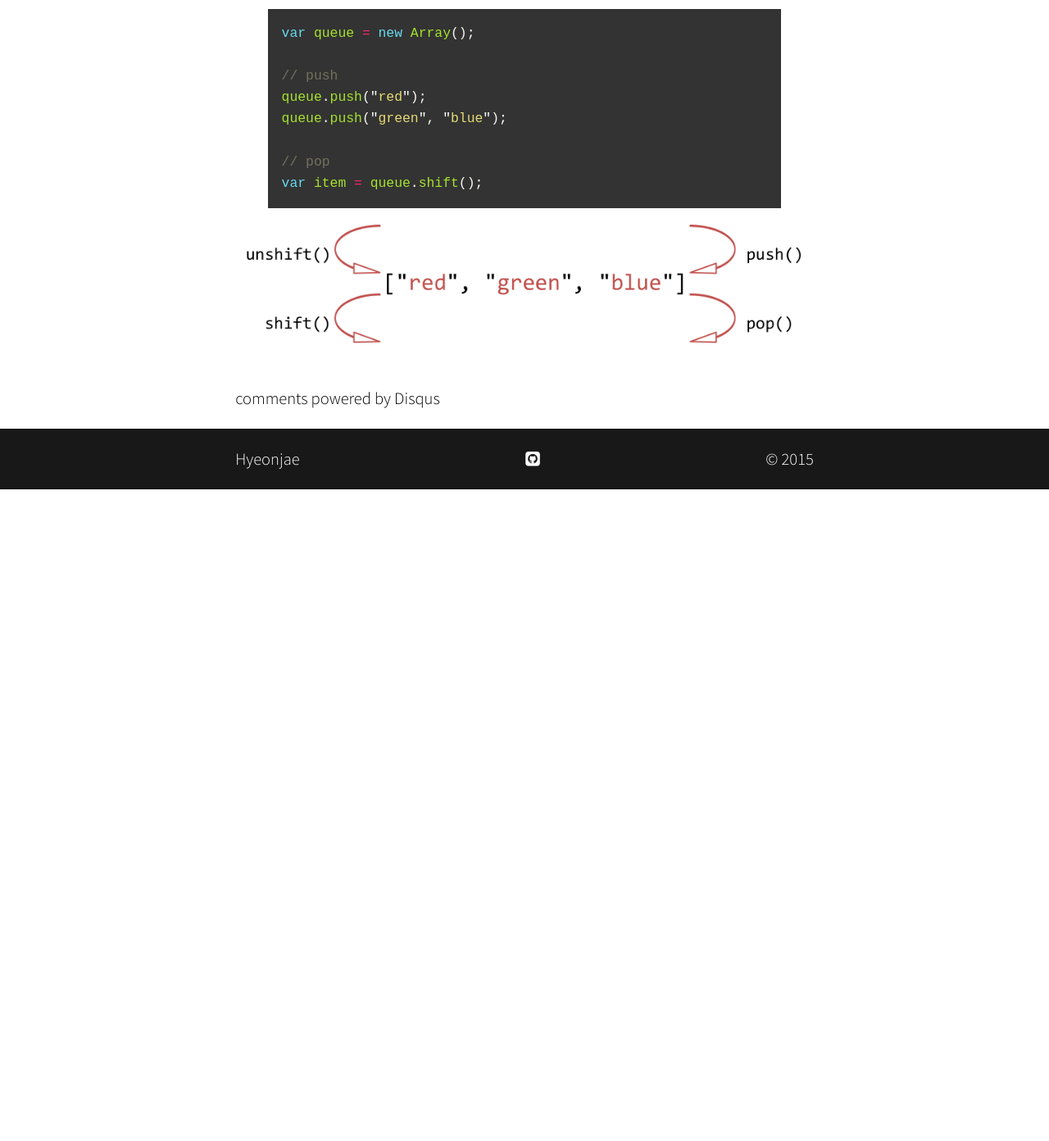
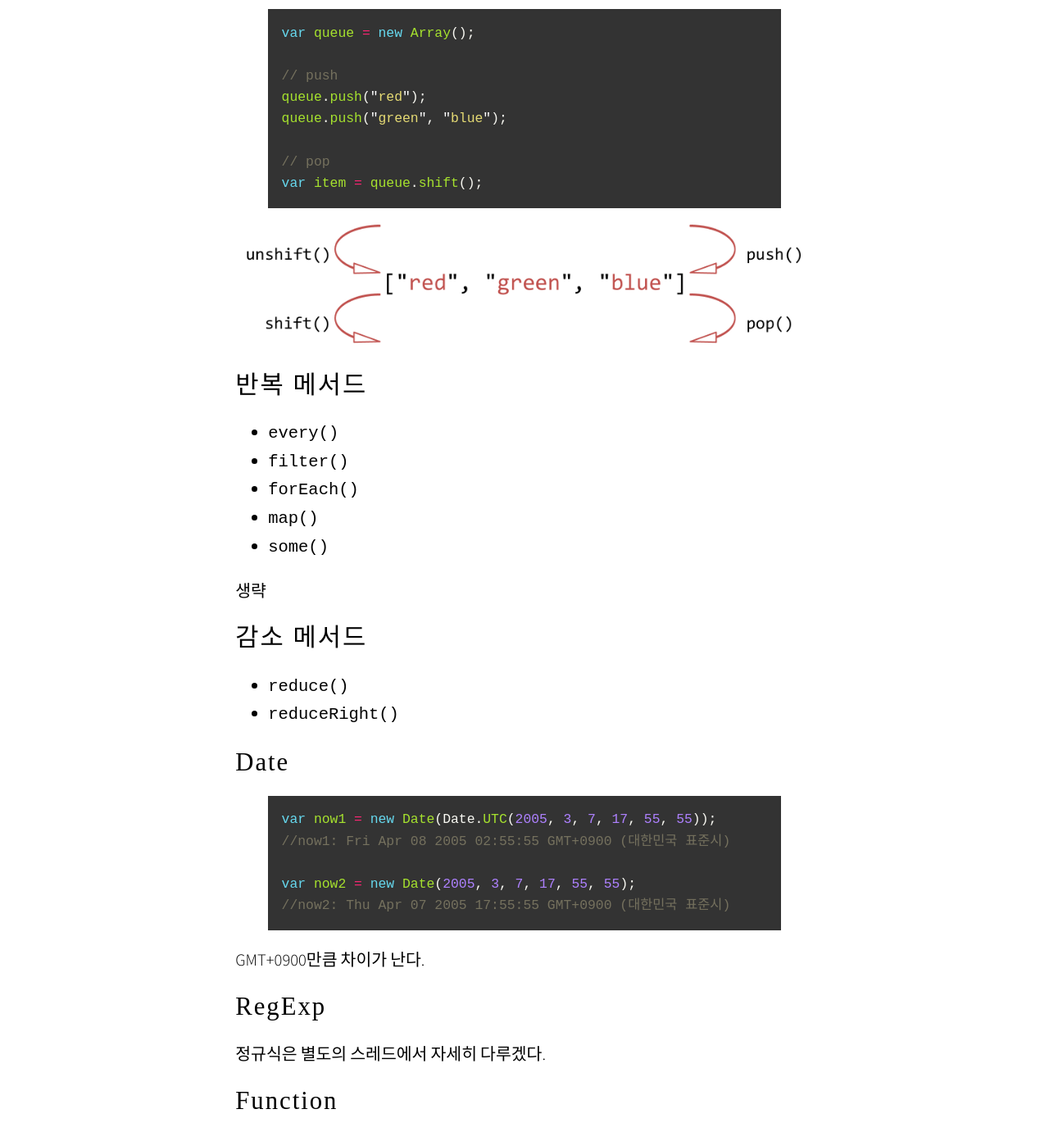
Before and after one commit to hyeonjae/hyeonjae.github.io.archive, a Jekyll site: the page built from _posts/2015-03-05-javascript-study-3.md, in a window 1280 px wide and 1400 px high, scrolled down 3715 px. Shown: the top 1392 px of the window at 82% size. Built offline with Jekyll 4.4.1, drawn with Linux system fonts in a browser that asks for light colours; nearby versions of some CDN libraries; some web fonts are replaced; comment, search, counter and statistics services are not loaded; before the commit the page ends 4312 px from its top, so only the background shows below that.

Commit message:
no message

```diff
--- a/_posts/2015-03-05-javascript-study-3.md
+++ b/_posts/2015-03-05-javascript-study-3.md
@@ -121,3 +121,41 @@ var item = queue.shift();
 {% endhighlight %}
 
 ![4]({{ site.url }}/assets/array_usage.png)
+
+
+## 반복 메서드
+
+ - `every()`
+ - `filter()`
+ - `forEach()`
+ - `map()`
+ - `some()`
+
+생략
+
+
+## 감소 메서드
+
+ - `reduce()`
+ - `reduceRight()`
+
+
+
+## Date
+{% highlight javascript %}
+var now1 = new Date(Date.UTC(2005, 3, 7, 17, 55, 55));
+//now1: Fri Apr 08 2005 02:55:55 GMT+0900 (대한민국 표준시)
+
+var now2 = new Date(2005, 3, 7, 17, 55, 55);
+//now2: Thu Apr 07 2005 17:55:55 GMT+0900 (대한민국 표준시)
+{% endhighlight %}
+
+GMT+0900만큼 차이가 난다.
+
+
+## RegExp
+
+정규식은 별도의 스레드에서 자세히 다루겠다.
+
+
+## Function
```
Also changed, not shown: _posts/2015-03-04-javascript-study-2.md (+9 -0 lines).
